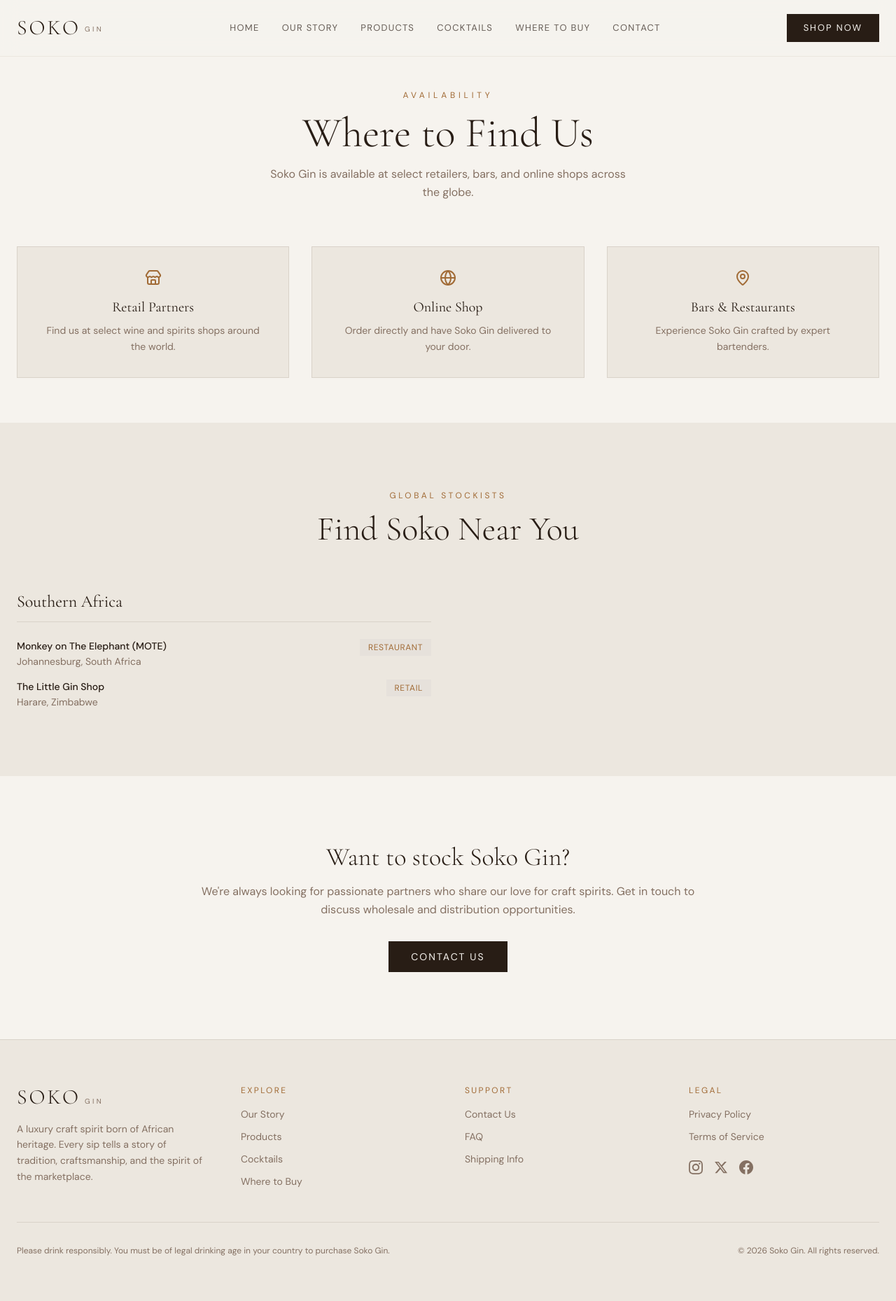
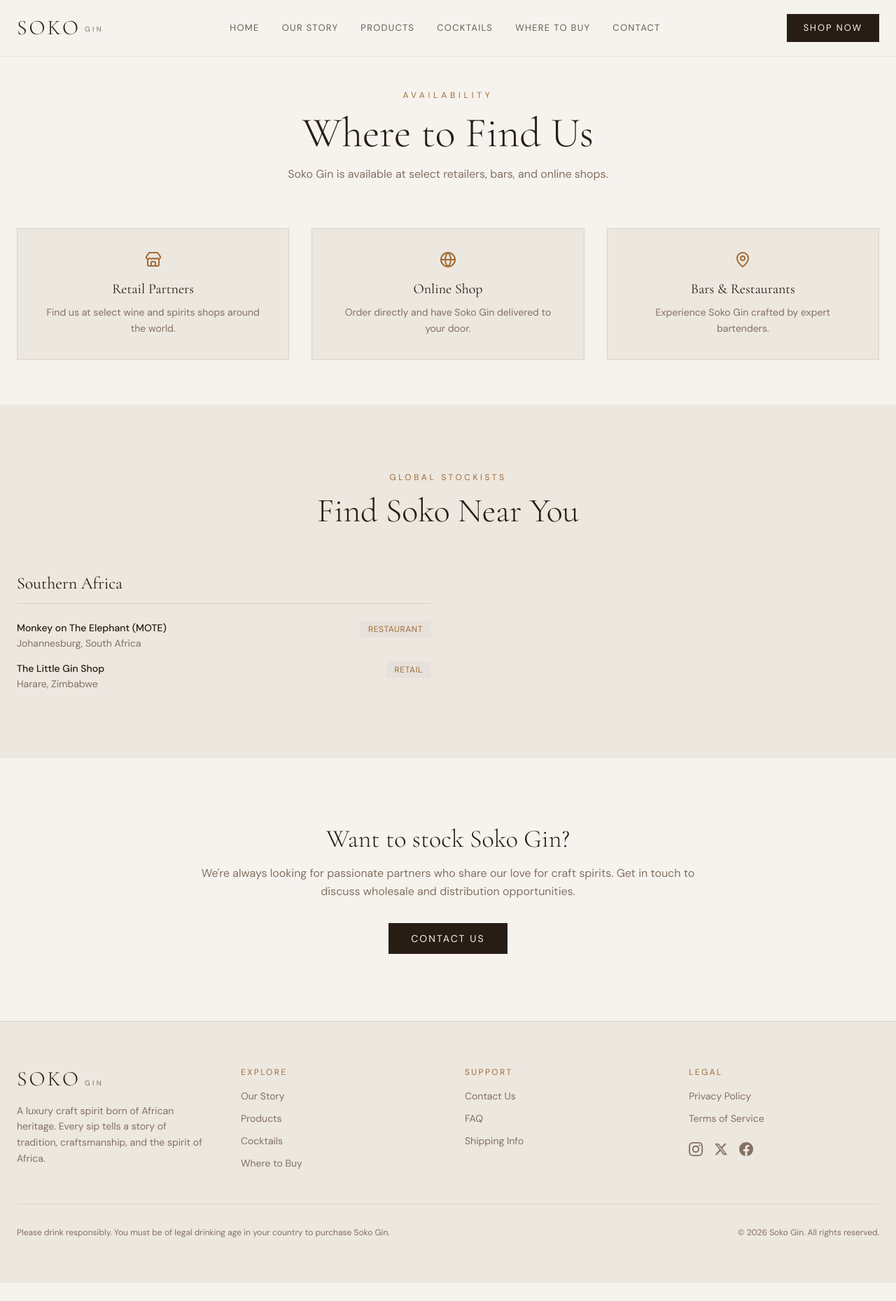
Before and after one commit to mufukuri/soko-v2, a Next.js app: page /stockists in a window 1280 px wide. Shown: the whole page at 70% size. After the commit the page ends 1833 px from the top, so only its background shows below. Built offline with nearby package versions, Linux system fonts and the light colour scheme.

Commit message:
Footer updates

```diff
--- a/app/stockists/page.tsx
+++ b/app/stockists/page.tsx
@@ -58,7 +58,7 @@
               </h1>
               <p className="mt-4 max-w-lg mx-auto text-muted-foreground leading-relaxed">
                 Soko Gin is available at select retailers, bars, and online
-                shops across the globe.
+                shops.
               </p>
             </div>
           </div>
--- a/components/footer.tsx
+++ b/components/footer.tsx
@@ -15,8 +15,7 @@
             </span>
             <p className="mt-4 text-sm text-muted-foreground leading-relaxed">
               A luxury craft spirit born of African heritage. Every sip tells a
-              story of tradition, craftsmanship, and the spirit of the
-              marketplace.
+              story of tradition, craftsmanship, and the spirit of Africa.
             </p>
           </div>
 
```
